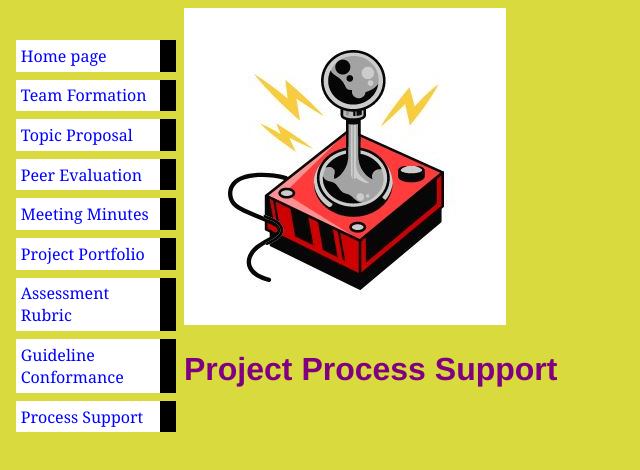
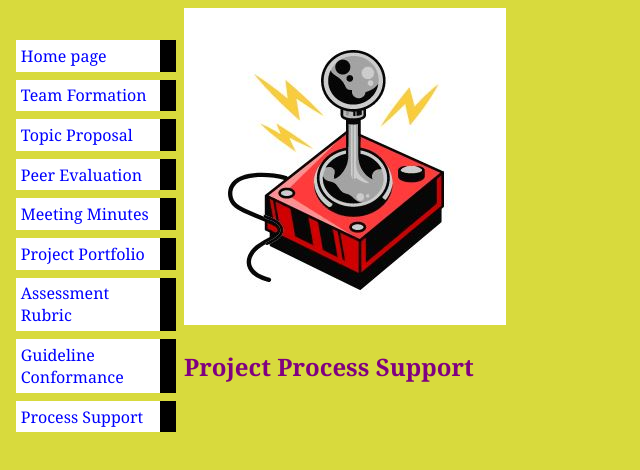
Before and after one commit to 0415group/0415group.github.io, a plain HTML site: page misc/process.html in a window 1280 px wide. Shown: the whole page, without its empty margins (0-640 px from the left). Drawn offline with Linux system fonts and the light colour scheme.

Commit message:
Update process.html

```diff
--- a/misc/process.html
+++ b/misc/process.html
@@ -1,7 +1,7 @@
 <!DOCTYPE html PUBLIC "-//W3C//DTD HTML 4.01//EN">
 <html>
 <head>
-  <title>process support</title>
+  <title>Project Process Support</title>
   	<link rel="stylesheet" href="../styles/mystyles.css">
   </head>
 
@@ -10,7 +10,7 @@
 <!-- Site navigation menu -->
 
 <!-- Main content -->
-<h1>Project Process Support</h1>
+<h2>Project Process Support</h2>
 
 
 <ul class="navbar">
```
